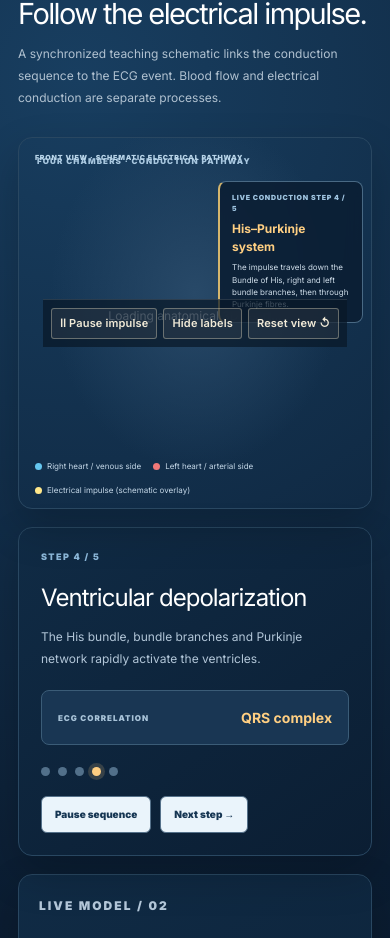
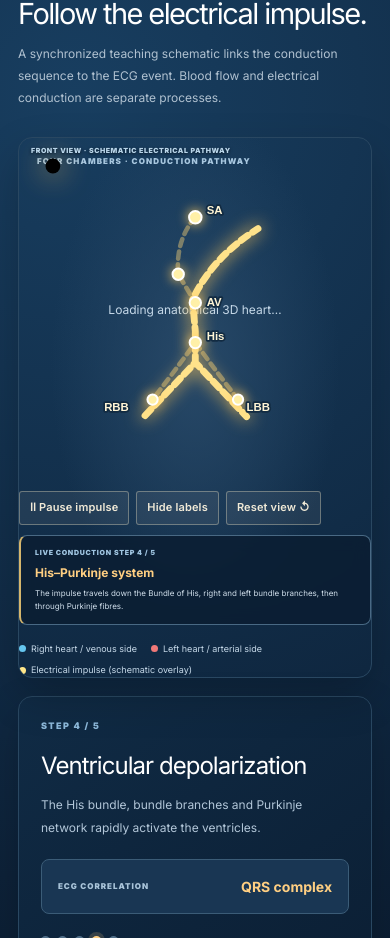
Before and after one commit to mdfaizan220163/med-student-site, a Next.js app: page /ecg in a window 390 px wide. Shown: the part 998-1936 px from the top of the page. Built offline with nearby package versions, Linux system fonts and the light colour scheme.

Commit message:
Fix mobile ECG heart overlay and control overlap

```diff
--- a/app/ecg/ecg.css
+++ b/app/ecg/ecg.css
@@ -68,3 +68,27 @@
 @keyframes ecg-route-dash{to{stroke-dashoffset:-10}}
 @media(prefers-reduced-motion:reduce){.ecg-impulse-active{animation:none}.ecg-model-tools button{transition:none}}
 @media(max-width:520px){.ecg-model-tools{gap:6px;padding:8px}.ecg-model-tools button{font-size:11px;padding:8px}}
+
+
+/* Mobile-safe heart model: keep the impulse inside the model viewport and
+   move teaching controls/cards into normal document flow. */
+.ecg-model-visual{position:relative;width:100%;height:clamp(280px,72vw,390px);min-height:280px;overflow:hidden;isolation:isolate}
+.ecg-model-visual .ecg-anatomical-viewer{position:absolute;inset:0;z-index:0}
+.ecg-model-visual .ecg-anatomical-viewer model-viewer{width:100%;height:100%;display:block}
+.ecg-impulse-overlay{position:absolute;inset:7% 8% 8%;z-index:2;width:84%;height:85%;overflow:visible;pointer-events:none}
+.ecg-impulse-route{fill:none;stroke:rgba(255,215,119,.42);stroke-width:1.6;stroke-linecap:round;stroke-linejoin:round;stroke-dasharray:2.5 2}
+.ecg-impulse-active{fill:none;stroke:#ffe28a;stroke-width:2.4;stroke-linecap:round;stroke-linejoin:round;filter:drop-shadow(0 0 3px #ffc85b)}
+.ecg-impulse-nodes circle{fill:#fff0a8;stroke:#fff;stroke-width:.7;filter:drop-shadow(0 0 2px #ffc85b)}
+.ecg-impulse-labels{fill:#fff5d5;font: bold 4px Arial,sans-serif;paint-order:stroke;stroke:#122b42;stroke-width:1.2px;stroke-linejoin:round}
+.ecg-model-badge{z-index:3;top:8px;left:12px;right:12px;font-size:7px;letter-spacing:.08em;text-shadow:0 1px 3px #071726}
+.ecg-model-tools{position:relative;z-index:4;display:flex;flex-wrap:wrap;gap:7px;padding:10px 0;background:transparent;border:0}
+.ecg-model-stage-card{position:relative;inset:auto;width:auto;max-width:none;margin:0 0 12px;padding:12px 14px;z-index:1;pointer-events:auto}
+.ecg-anatomical-model{height:auto;min-height:0;display:flex;flex-direction:column;align-items:stretch;overflow:visible}
+.ecg-anatomical-model .ecg-heart-3d-legend{position:relative;inset:auto;z-index:1;padding:5px 0 0;gap:8px 14px}
+.ecg-anatomical-model .ecg-heart-3d-legend span{font-size:9px}
+@media(max-width:760px){
+ .ecg-model-visual{height:clamp(280px,88vw,350px)}
+ .ecg-impulse-overlay{inset:8% 9% 9%;width:82%;height:83%}
+ .ecg-model-stage-card{width:auto;top:auto;right:auto}
+ .ecg-model-tools button{font-size:11px;padding:9px 10px}
+}
```
